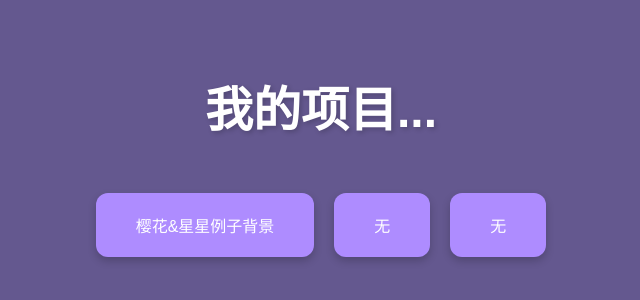
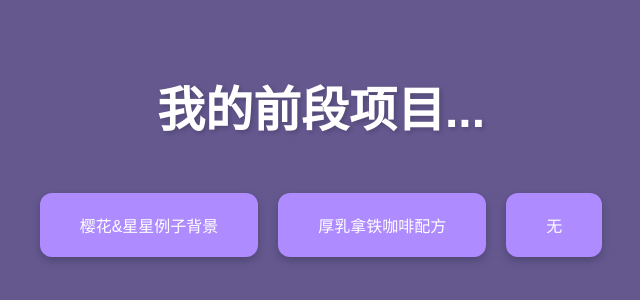
Before and after one commit to TheD0ubleC/TheD0ubleC.github.io, a plain HTML site: page index.html in a window 1280 px wide. Shown: the part 252-552 px from the top of the page, without its empty margins (319-959 px from the left). Drawn offline with Linux system fonts and the light colour scheme.

Commit message:
Update index.html

```diff
--- a/index.html
+++ b/index.html
@@ -8,11 +8,11 @@
 </head>
 <body>
     <div class="header">
-        <h1>我的项目...</h1>
+        <h1>我的前段项目...</h1>
     </div>
     <div class="container">
         <div class="nav-button" onclick="navigateTo('https://thed0ublec.github.io/ParticleBackground/')">樱花&星星例子背景</div>
-        <div class="nav-button" onclick="navigateTo('https://thed0ublec.github.io/')">无</div>
+        <div class="nav-button" onclick="navigateTo('https://thed0ublec.github.io/CreamyLatte/')">厚乳拿铁咖啡配方</div>
         <div class="nav-button" onclick="navigateTo('https://thed0ublec.github.io/')">无</div>
     </div>
     <script src="scripts.js"></script>
```
